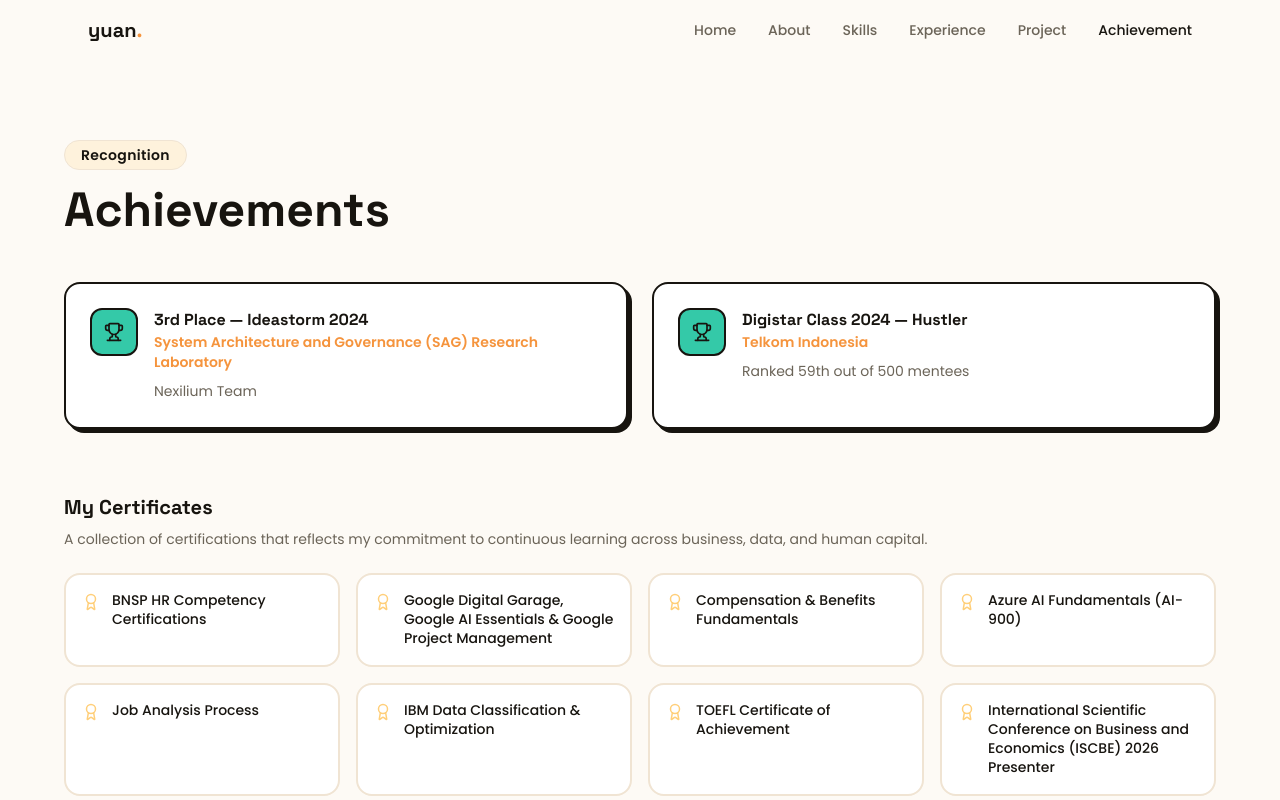
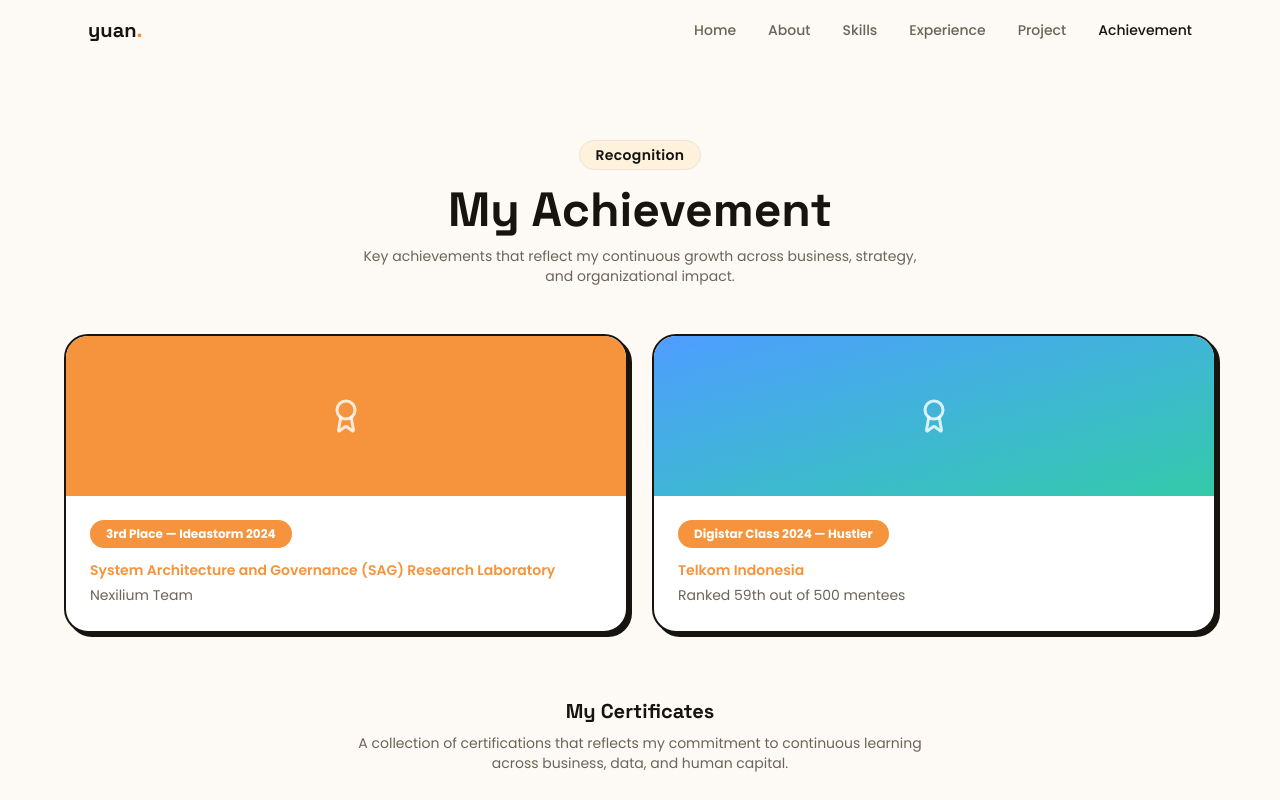
Before and after one commit to yuanmaherta/Yuan-s-Portfolio, a Next.js app: page /achievements in a window 1280 px wide. Shown: the top 800 px of the page. Built offline with nearby package versions, Linux system fonts and the light colour scheme.

Commit message:
Redesign Achievements: award card foto+badge, certificate grid dalam box

```diff
--- a/src/components/sections/achievements.tsx
+++ b/src/components/sections/achievements.tsx
@@ -1,15 +1,28 @@
 "use client";
 
 import { motion } from "framer-motion";
-import { Award, Trophy } from "lucide-react";
+import { Award } from "lucide-react";
 import { achievements } from "@/lib/data";
 import { SectionHeading } from "@/components/ui/section-heading";
+
+const photoGradients = [
+  "from-accent-1 to-primary",
+  "from-accent-4 to-accent-3",
+];
 
 export function Achievements() {
   return (
     <section id="achievements" className="px-6 py-20">
       <div className="mx-auto max-w-6xl">
-        <SectionHeading eyebrow="Recognition" title="Achievements" />
+        <SectionHeading
+          eyebrow="Recognition"
+          title="My Achievement"
+          align="center"
+        />
+        <p className="mx-auto mt-3 max-w-xl text-center text-sm text-muted">
+          Key achievements that reflect my continuous growth across business,
+          strategy, and organizational impact.
+        </p>
 
         {/* Awards */}
         <div className="mt-12 grid gap-6 sm:grid-cols-2">
@@ -20,18 +33,22 @@ export function Achievements() {
               whileInView={{ opacity: 1, y: 0 }}
               viewport={{ once: true, amount: 0.4 }}
               transition={{ duration: 0.5, delay: i * 0.1 }}
-              whileHover={{ rotate: i % 2 === 0 ? -1 : 1 }}
-              className="flex gap-4 rounded-2xl border-2 border-ink bg-card p-6 shadow-playful-sm"
+              whileHover={{ y: -4 }}
+              className="overflow-hidden rounded-3xl border-2 border-ink bg-card shadow-playful-sm"
             >
-              <div className="flex h-12 w-12 shrink-0 items-center justify-center rounded-xl bg-accent-3 border-2 border-ink">
-                <Trophy size={20} />
+              <div
+                className={`flex h-40 items-center justify-center bg-gradient-to-br ${photoGradients[i % photoGradients.length]}`}
+              >
+                <Award size={36} className="text-white/80" />
               </div>
-              <div>
-                <h3 className="font-display font-bold">{item.title}</h3>
-                <p className="text-sm font-semibold text-primary">
+              <div className="p-6">
+                <span className="inline-block rounded-full bg-primary px-4 py-1.5 text-xs font-bold text-white">
+                  {item.title}
+                </span>
+                <p className="mt-3 text-sm font-semibold text-primary">
                   {item.issuer}
                 </p>
-                <p className="mt-2 text-sm leading-relaxed text-muted">
+                <p className="mt-1 text-sm leading-relaxed text-muted">
                   {item.detail}
                 </p>
               </div>
@@ -41,12 +58,16 @@ export function Achievements() {
 
         {/* Certificates */}
         <div className="mt-16">
-          <h3 className="font-display text-xl font-bold">My Certificates</h3>
-          <p className="mt-2 text-sm text-muted">
+          <h3 className="font-display text-center text-xl font-bold">
+            My Certificates
+          </h3>
+          <p className="mx-auto mt-2 max-w-xl text-center text-sm text-muted">
             A collection of certifications that reflects my commitment to
             continuous learning across business, data, and human capital.
           </p>
-          <div className="mt-6 grid gap-4 sm:grid-cols-2 lg:grid-cols-4">
+
+          <div className="mt-8 rounded-3xl border-2 border-card-border bg-card/60 p-6 sm:p-8">
+            <div className="grid gap-4 sm:grid-cols-2 lg:grid-cols-4">
               {achievements.certificateCategories.map((cert, i) => (
                 <motion.div
                   key={cert}
@@ -55,9 +76,9 @@ export function Achievements() {
                   viewport={{ once: true, amount: 0.4 }}
                   transition={{ duration: 0.4, delay: i * 0.05 }}
                   whileHover={{ y: -3 }}
-                className="flex items-start gap-3 rounded-2xl border-2 border-card-border bg-card p-4"
+                  className="flex items-start gap-3 rounded-2xl border-2 border-card-border bg-canvas p-4"
                 >
-                <Award size={18} className="mt-0.5 shrink-0 text-accent-2" />
+                  <Award size={18} className="mt-0.5 shrink-0 text-primary" />
                   <span className="text-sm font-medium leading-snug">
                     {cert}
                   </span>
@@ -66,6 +87,7 @@ export function Achievements() {
             </div>
           </div>
         </div>
+      </div>
     </section>
   );
 }
```
Lines whose indentation alone changed are shown as unchanged.
